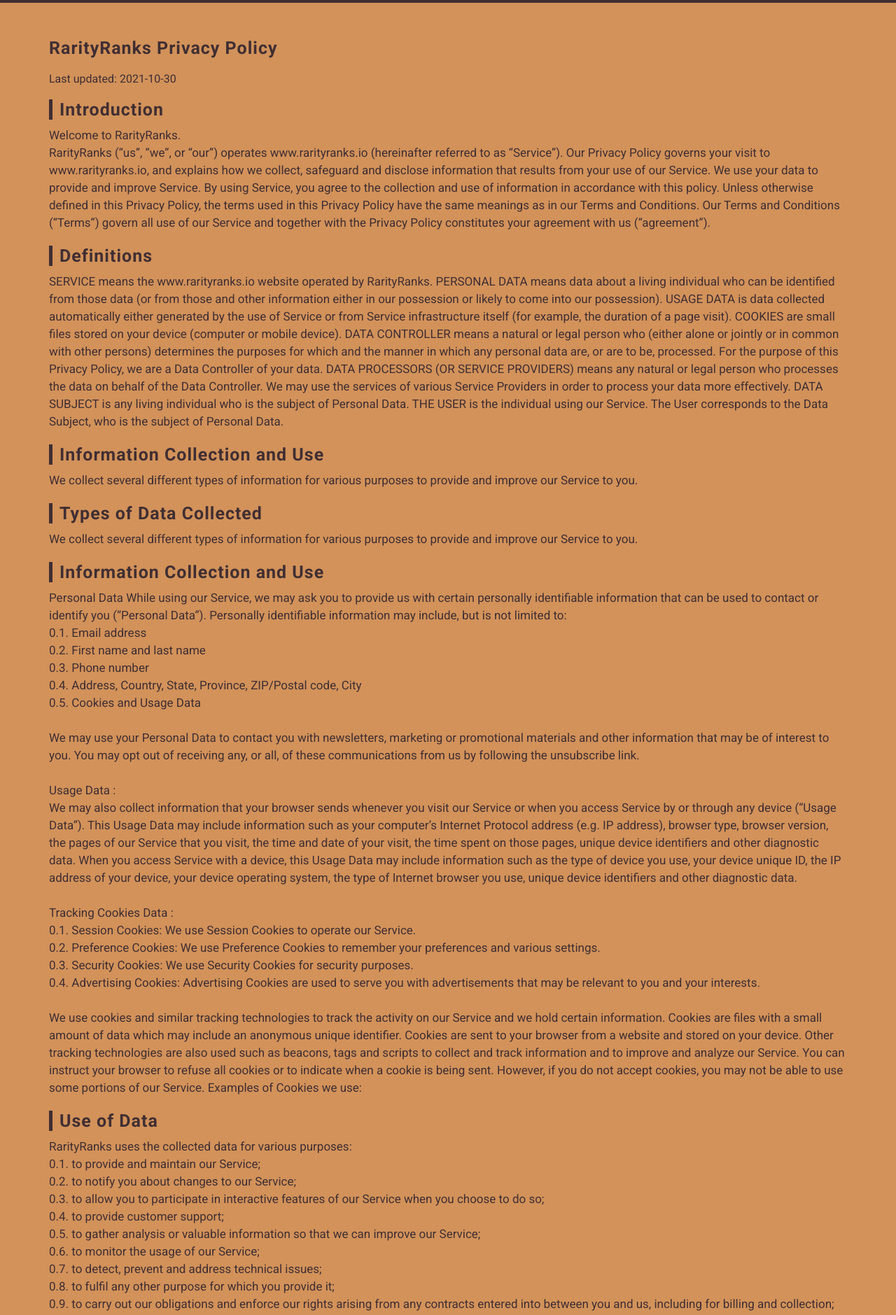
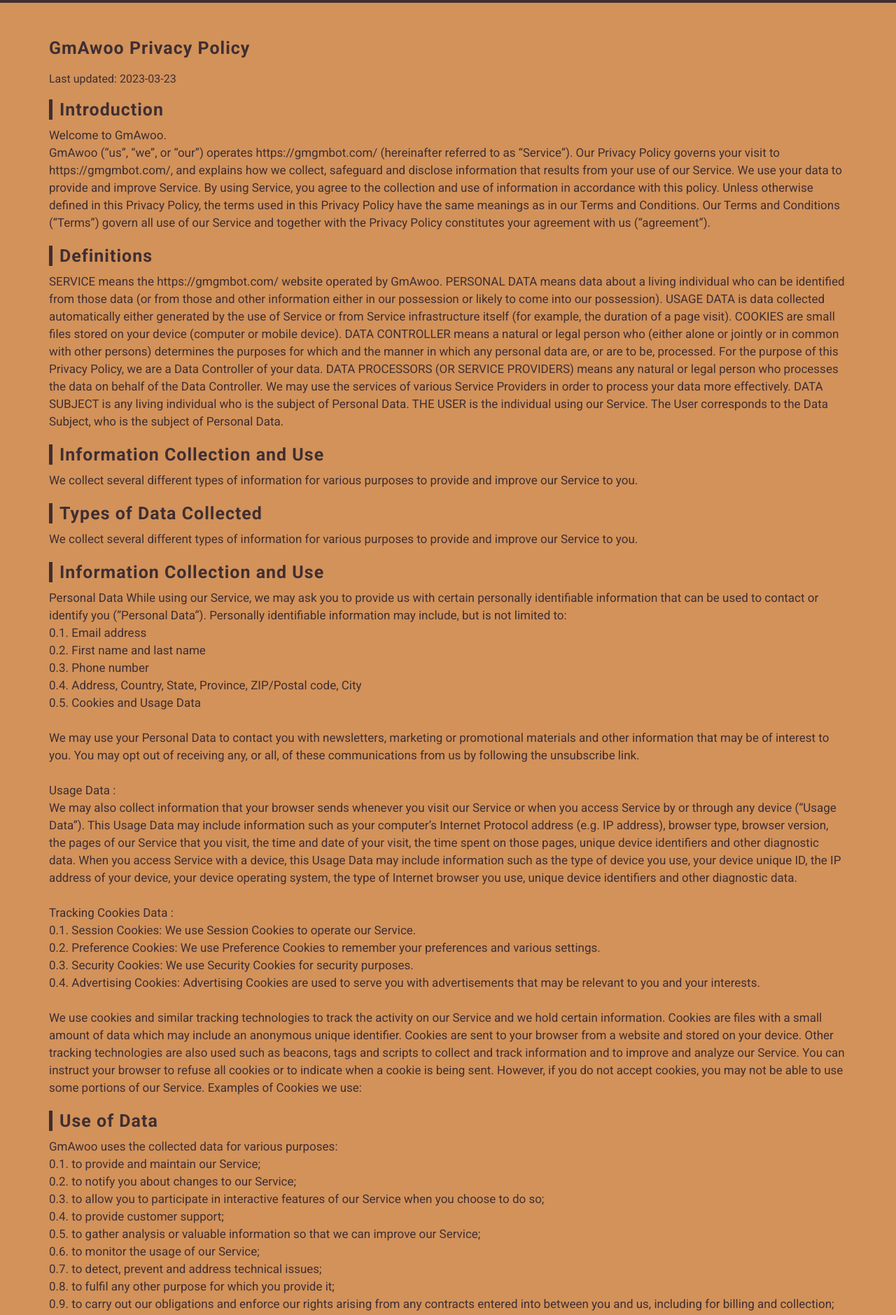
Before and after one commit to sem22-dev/gmExtension-site-for-dogePoundNFT, a React (Vite) app: page /privacy-policy in a window 1280 px wide. Shown: the part 76-1955 px from the top of the page at 70% size. Built offline with nearby package versions, Linux system fonts and the light colour scheme.

Commit message:
Update privacyPolicy.tsx

```diff
--- a/src/components/privacyPolicy.tsx
+++ b/src/components/privacyPolicy.tsx
@@ -5,21 +5,21 @@
     return(
       <PolicySection>
           <PolicyHeading>
-            <Heading className="policy">RarityRanks Privacy Policy</Heading>
-          <p>Last updated: 2021-10-30</p>
+            <Heading className="policy">GmAwoo Privacy Policy</Heading>
+          <p>Last updated: 2023-03-23</p>
           </PolicyHeading>
 
           <PolicyText>
               <Heading className="policy border">Introduction</Heading>
-              <TextM className="policy ">Welcome to RarityRanks. <br />
-                RarityRanks (“us”, “we”, or “our”) operates www.rarityranks.io (hereinafter referred to as “Service”). Our Privacy Policy governs your visit to www.rarityranks.io, and explains how we collect, safeguard and disclose information that results from your use of our Service. We use your data to provide and improve Service. By using Service, you agree to the collection and use of information in accordance with this policy. Unless otherwise defined in this Privacy Policy, the terms used in this Privacy Policy have the same meanings as in our Terms and Conditions. Our Terms and Conditions (“Terms”) govern all use of our Service and together with the Privacy Policy constitutes your agreement with us (“agreement”).
+              <TextM className="policy ">Welcome to GmAwoo. <br />
+                GmAwoo (“us”, “we”, or “our”) operates https://gmgmbot.com/ (hereinafter referred to as “Service”). Our Privacy Policy governs your visit to https://gmgmbot.com/, and explains how we collect, safeguard and disclose information that results from your use of our Service. We use your data to provide and improve Service. By using Service, you agree to the collection and use of information in accordance with this policy. Unless otherwise defined in this Privacy Policy, the terms used in this Privacy Policy have the same meanings as in our Terms and Conditions. Our Terms and Conditions (“Terms”) govern all use of our Service and together with the Privacy Policy constitutes your agreement with us (“agreement”).
               </TextM>
           </PolicyText>
 
           <PolicyText>
               <Heading className="policy border">Definitions</Heading>
               <TextM className="policy ">
-              SERVICE means the www.rarityranks.io website operated by RarityRanks. PERSONAL DATA means data about a living individual who can be identified from those data (or from those and other information either in our possession or likely to come into our possession). USAGE DATA is data collected automatically either generated by the use of Service or from Service infrastructure itself (for example, the duration of a page visit). COOKIES are small files stored on your device (computer or mobile device). DATA CONTROLLER means a natural or legal person who (either alone or jointly or in common with other persons) determines the purposes for which and the manner in which any personal data are, or are to be, processed. For the purpose of this Privacy Policy, we are a Data Controller of your data. DATA PROCESSORS (OR SERVICE PROVIDERS) means any natural or legal person who processes the data on behalf of the Data Controller. We may use the services of various Service Providers in order to process your data more effectively. DATA SUBJECT is any living individual who is the subject of Personal Data. THE USER is the individual using our Service. The User corresponds to the Data Subject, who is the subject of Personal Data.
+              SERVICE means the https://gmgmbot.com/ website operated by GmAwoo. PERSONAL DATA means data about a living individual who can be identified from those data (or from those and other information either in our possession or likely to come into our possession). USAGE DATA is data collected automatically either generated by the use of Service or from Service infrastructure itself (for example, the duration of a page visit). COOKIES are small files stored on your device (computer or mobile device). DATA CONTROLLER means a natural or legal person who (either alone or jointly or in common with other persons) determines the purposes for which and the manner in which any personal data are, or are to be, processed. For the purpose of this Privacy Policy, we are a Data Controller of your data. DATA PROCESSORS (OR SERVICE PROVIDERS) means any natural or legal person who processes the data on behalf of the Data Controller. We may use the services of various Service Providers in order to process your data more effectively. DATA SUBJECT is any living individual who is the subject of Personal Data. THE USER is the individual using our Service. The User corresponds to the Data Subject, who is the subject of Personal Data.
               </TextM>
           </PolicyText>
 
@@ -80,7 +80,7 @@
           <PolicyText>
               <Heading className="policy border">Use of Data</Heading>
               <TextM className="policy ">
-              RarityRanks uses the collected data for various purposes:
+              GmAwoo uses the collected data for various purposes:
 <br />
 0.1. to provide and maintain our Service;
 <br />
@@ -118,7 +118,7 @@
           <PolicyText>
               <Heading className="policy border">Transfer of Data</Heading>
               <TextM className="policy ">
-              Your information, including Personal Data, may be transferred to – and maintained on – computers located outside of your state, province, country or other governmental jurisdiction where the data protection laws may differ from those of your jurisdiction. If you are located outside United State and choose to provide information to us, please note that we transfer the data, including Personal Data, to United State and process it there. Your consent to this Privacy Policy followed by your submission of such information represents your agreement to that transfer. RarityRanks will take all the steps reasonably necessary to ensure that your data is treated securely and in accordance with this Privacy Policy and no transfer of your Personal Data will take place to an organisation or a country unless there are adequate controls in place including the security of your data and other personal information.               </TextM>
+              Your information, including Personal Data, may be transferred to – and maintained on – computers located outside of your state, province, country or other governmental jurisdiction where the data protection laws may differ from those of your jurisdiction. If you are located outside United State and choose to provide information to us, please note that we transfer the data, including Personal Data, to United State and process it there. Your consent to this Privacy Policy followed by your submission of such information represents your agreement to that transfer. GmAwoo will take all the steps reasonably necessary to ensure that your data is treated securely and in accordance with this Privacy Policy and no transfer of your Personal Data will take place to an organisation or a country unless there are adequate controls in place including the security of your data and other personal information.               </TextM>
           </PolicyText>
 
           <PolicyText>
@@ -296,7 +296,7 @@
 
           <PolicyText>
               <TextM className="policy ">
-              This Privacy Policy was created for www.rarityranks.io by PolicyMaker.io on 2021-10-29.
+              This Privacy Policy was created for https://gmgmbot.com/ by PolicyMaker.io on 2023-03-23.
               </TextM>
           </PolicyText>
       </PolicySection>
```
